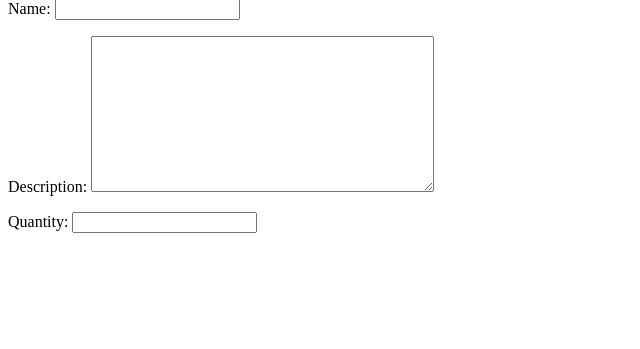
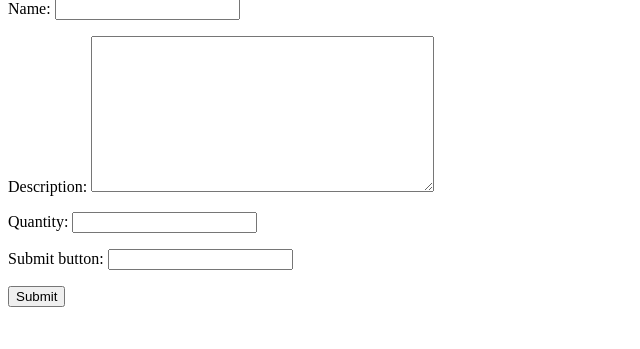
Before and after one commit to KCL-SEG/things-2-Conoisseur, a Django app: page / in a window 1280 px wide. Shown: the part 101-450 px from the top of the page, without its empty margins (0-640 px from the left). Run offline with Django 3.2, Linux system fonts and the light colour scheme.

Commit message:
Added submit button

```diff
--- a/things/forms.py
+++ b/things/forms.py
@@ -12,3 +12,4 @@ class ThingForm(forms.ModelForm):
             'description':forms.Textarea(),
             'quantity': forms.NumberInput()
                  }
+    submit_button = forms.CharField()
--- a/things/templates/home.html
+++ b/things/templates/home.html
@@ -10,6 +10,7 @@
   <form action="{% url 'home' %}" method="post">
       {% csrf_token %}
       {{ form.as_p }}
+      <input type="submit" name="submit_button" value="Submit">
   </form>
 </body>
 </html>
--- a/things/views.py
+++ b/things/views.py
@@ -2,5 +2,10 @@ from django.shortcuts import render
 from .forms import ThingForm
 
 def home(request):
-    form = ThingForm()
+    if request.method == 'POST':
+        form = ThingForm(request.POST)
+        if form.is_valid():
+            value = form.cleaned_data.get("submit_button")
+    else:
+        form = ThingForm()
     return render(request, 'home.html', {'form': form})
```
